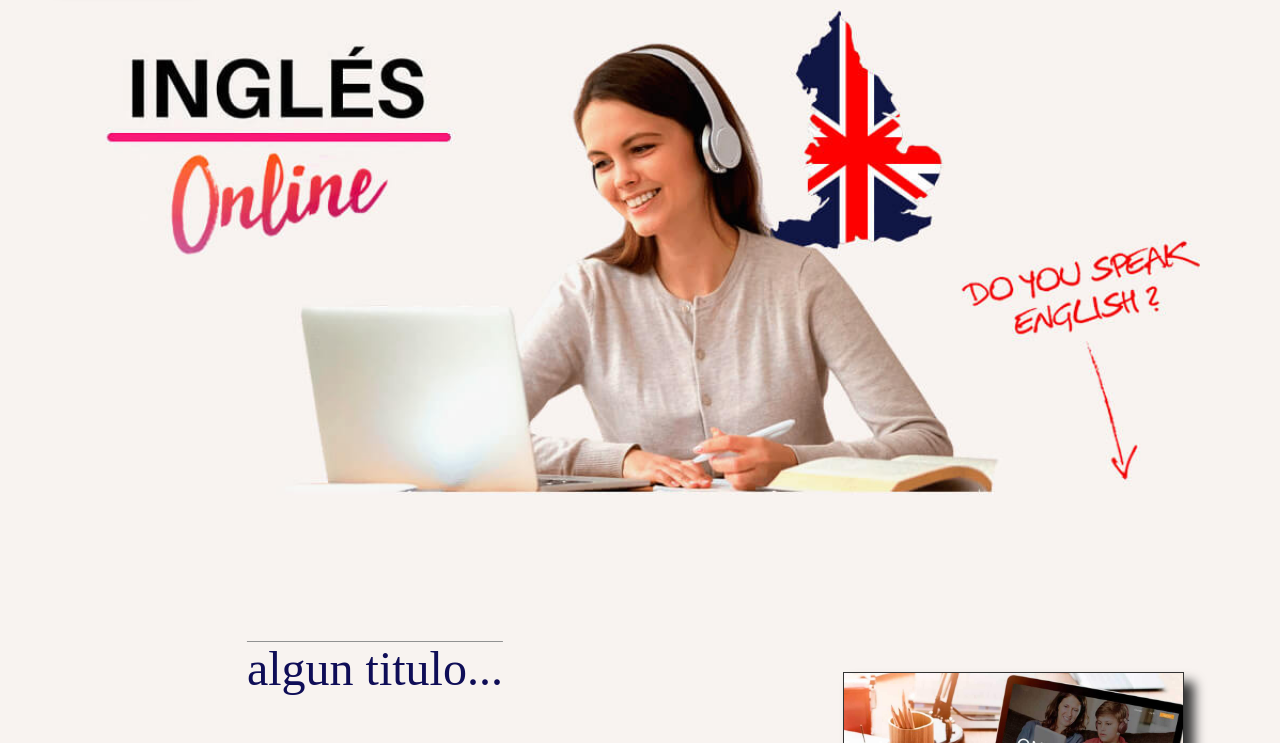
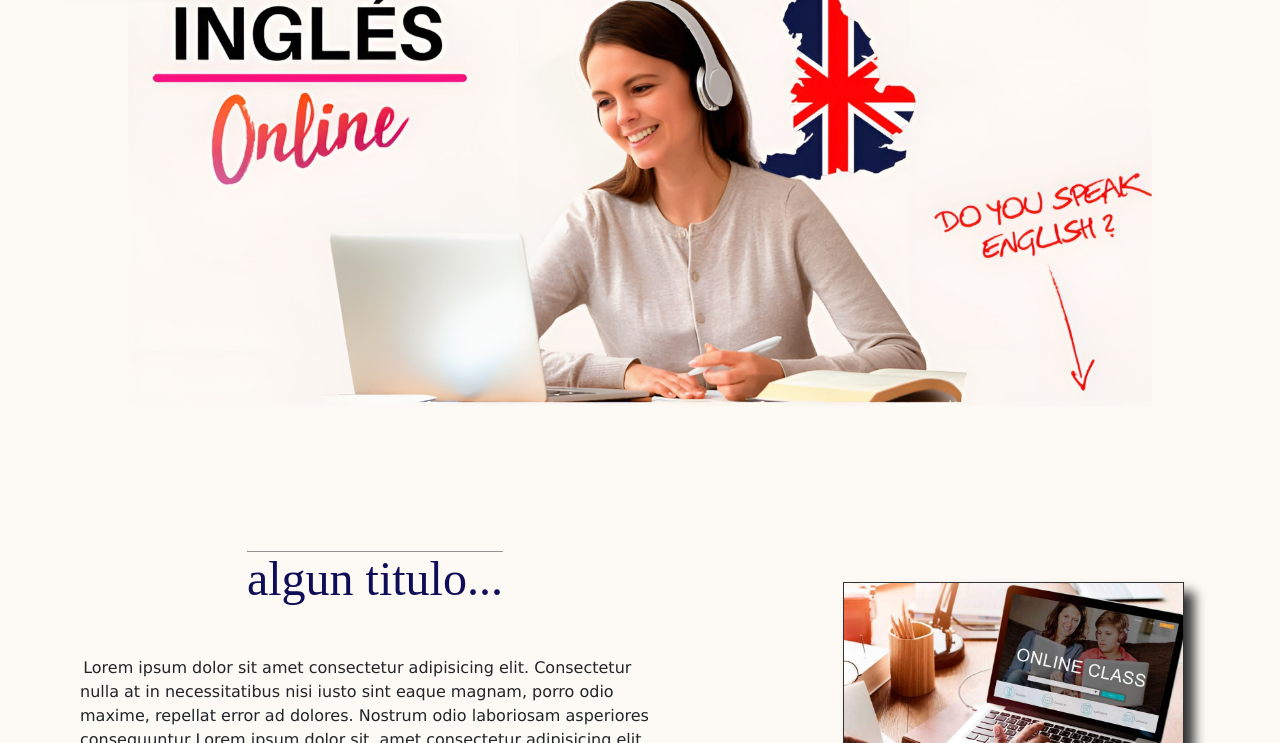
Before and after one commit to fdefortunyDev/PDF_English, a website: page index.html in a window 1280 px wide. Shown: the part 216-959 px from the top of the page. Drawn offline with nearby package versions, Linux system fonts and the light colour scheme; a web font is replaced by a local one.

Commit message:
mejorando calidad imagen principal index

```diff
--- a/index.html
+++ b/index.html
@@ -43,7 +43,7 @@
     <section class="container-fluid">
         <div class="row">
             <div class="carrousel col-12">
-                <img class="imagenPrincipal" src="./images/aprende ingles.jpg" alt="imagen carrousel">
+                <img class="imagenPrincipal" src="./images/aprende ingles_4X.jpg" alt="imagen carrousel">
             </div>
         </div>
     </section>
--- a/styles/partials/_colors.scss
+++ b/styles/partials/_colors.scss
@@ -1,11 +1,11 @@
 $colors: (
-    _bgColor: #f8f3f0,
+    _bgColor: #FDFAF5,
     _withe: #ffffff,
     _pink: #F81878,
     _green: #008000,
     _skyBlue: #1ad4f6,
     _gray: #333333,
-    _gray2: #e1e1e1,
+    _gray2: #ebebeb,
     _lightGray: #929292,
     _black: #000000,
     _blue: #0f0d57,
--- a/styles/partials/_footer.scss
+++ b/styles/partials/_footer.scss
@@ -12,6 +12,7 @@
     width: auto;
     margin-top: 15rem;
     padding-bottom: 1rem;
+    filter: drop-shadow(0 -1rem 20rem map-get($colors, _skyBlue));
 
     .row{
         --bs-gutter-x: 0;
@@ -53,6 +54,7 @@
         height: 100%;
         bottom: 0px;
         margin-top: 8rem;
+        filter: drop-shadow(0 -5rem 30rem map-get($colors, _skyBlue));
     }
 
     .listFooter {
--- a/styles/partials/_header.scss
+++ b/styles/partials/_header.scss
@@ -141,7 +141,6 @@
         right: -4px;
         border-top: 0 solid;
         border-radius: 0rem 0 2rem 2rem;
-
     }
 
 
--- a/styles/partials/_index.scss
+++ b/styles/partials/_index.scss
@@ -1,6 +1,7 @@
 .carrousel {
     display: flex;
     justify-content: left;
+    margin-top: 2rem;
 }
 
 .imagenPrincipal {
@@ -83,8 +84,9 @@
     }
 
     .imagenPrincipal {
-        margin: 10rem auto 0 auto;
-        width: 70rem;
+        margin: 5rem auto 0 auto;
+        width: 80vw;
+        z-index: -10;
     }
 
     .content-index {
```
Also changed, not shown: images/aprende ingles.jpg (deleted), images/aprende ingles_4X.jpg (added), images/clock-tower-bell-tower-town-sign-s-building-london-medieval-architecture-thumbnail.png (deleted), styles/styles.css, 3 other files.
